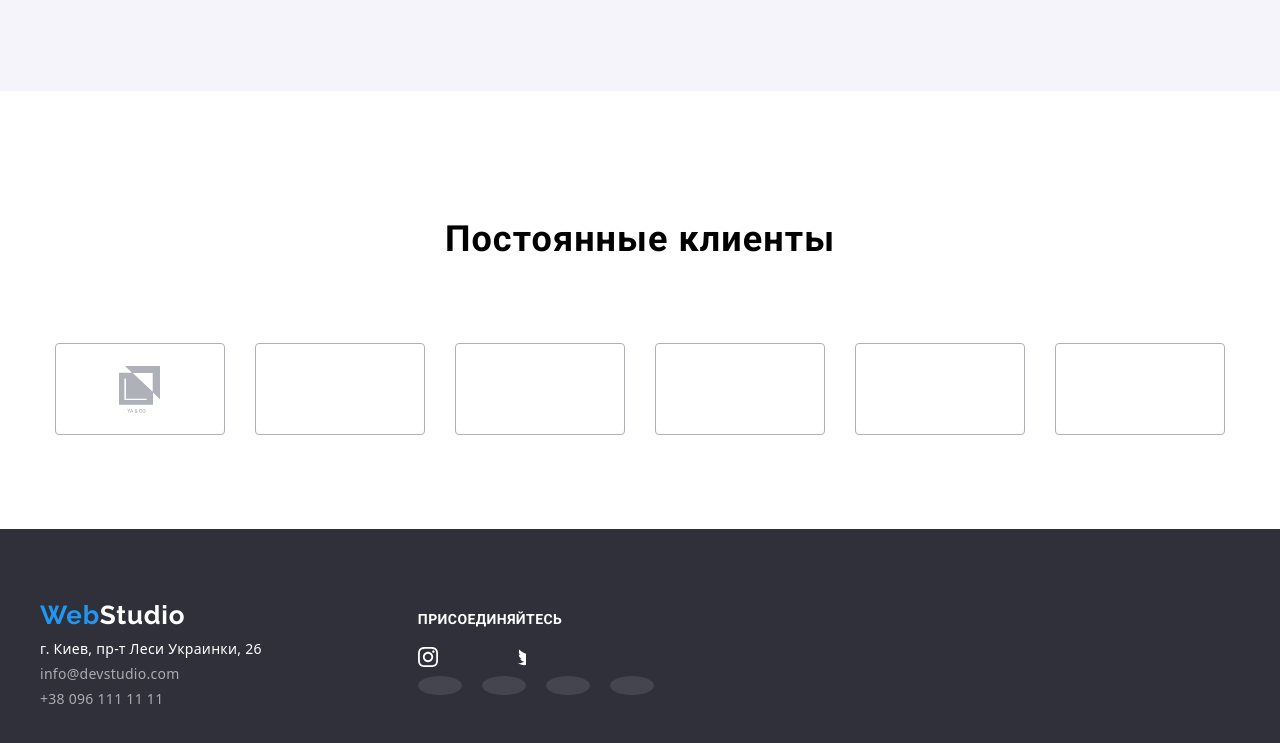
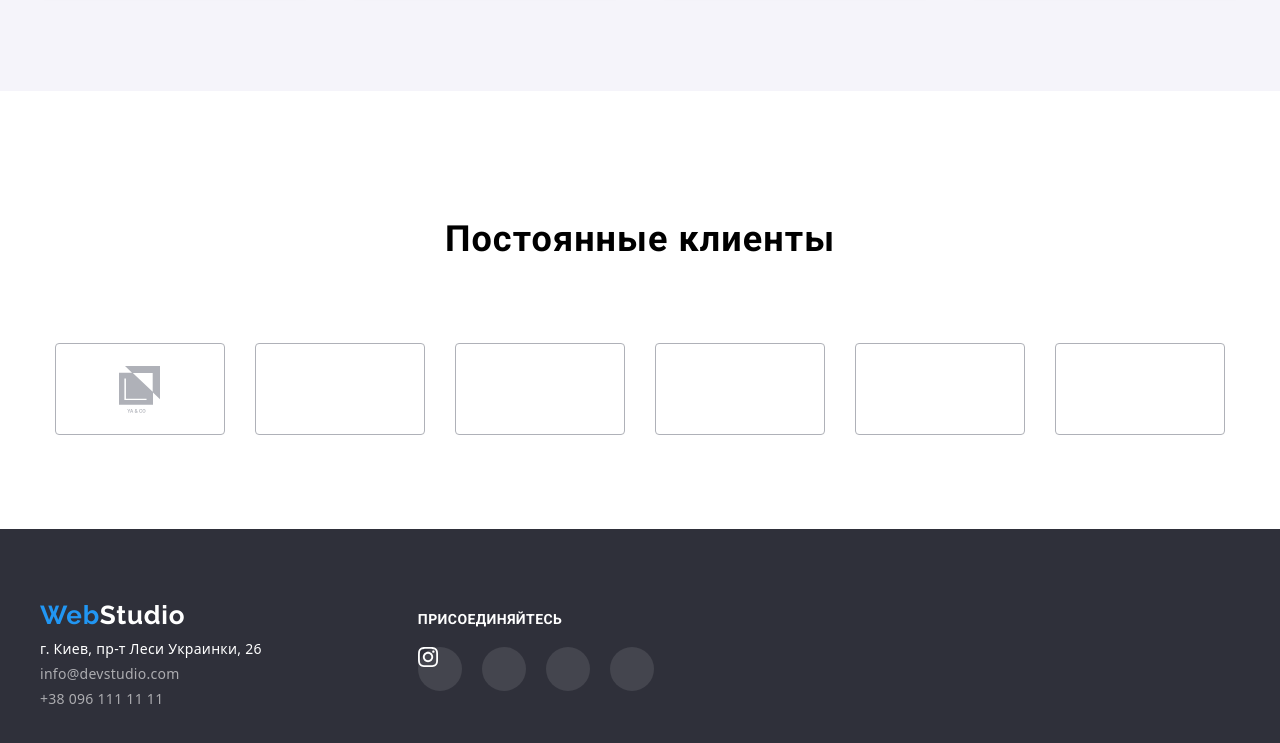
Before and after one commit to Hauzzz/goit-markup-hw-04, a plain HTML site: page index.html in a window 1280 px wide. Shown: the part 2328-3071 px from the top of the page. Drawn offline with nearby package versions, Linux system fonts and the light colour scheme.

Commit message:
Update style.css

```diff
--- a/css/style.css
+++ b/css/style.css
@@ -21,7 +21,7 @@ body {
 .teamsvg {
     width: 20px;
     height: 20px;
-    display: flex;
+
     fill: currentColor;
 
 }
@@ -645,8 +645,8 @@ margin: -15px;
 
 .teamsvg-f {
     fill: var(--white-color);
-    width: 44px;
-    height: 44px;
+    width: 20px;
+    height: 20px;
     justify-content: center;
     text-align: center;
 
@@ -657,6 +657,7 @@ margin: -15px;
     width: 100%;
     height: 100%;
     background-color: var(--footer-bg);
+    display: flex;
 }
 
 .footer-icons {
```
